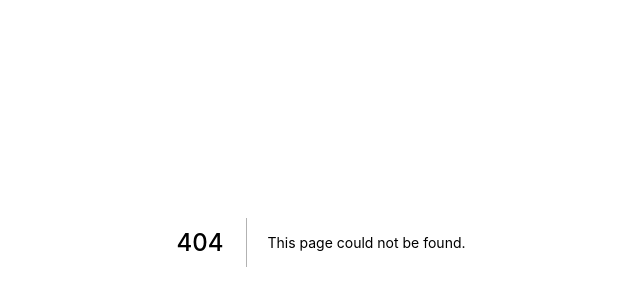
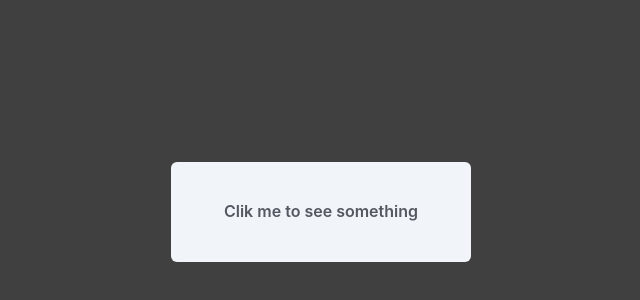
Before and after one commit to UnitIgris/popit, a Next.js app: page / in a window 1280 px wide. Before the commit this address had no page. Shown: the part 158-458 px from the top of the page, without its empty margins (319-959 px from the left). Built offline with nearby package versions, Linux system fonts and the light colour scheme.

Commit message:
refactor(index)

```diff
--- /dev/null
+++ b/pages/index.js
@@ -0,0 +1,31 @@
+import { Box, Button } from '@chakra-ui/react'
+import NextLink from 'next/link'
+function app() {
+  return (
+    <Box
+      position="fixed"
+      w="100%"
+      h="100%"
+      left="0"
+      bottom="0"
+      objectFit="cover"
+      zIndex="-1"
+      opacity="0.75"
+      bg="black"
+    >
+      <NextLink href="/search/movie" passHref>
+        <Button
+          position="absolute"
+          left="0"
+          right="0"
+          margin="20rem auto"
+          width="300px"
+          height="100px"
+        >
+          Clik me to see something
+        </Button>
+      </NextLink>
+    </Box>
+  )
+}
+export default app
```
